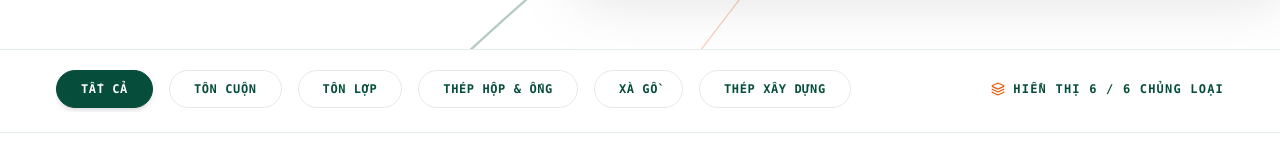
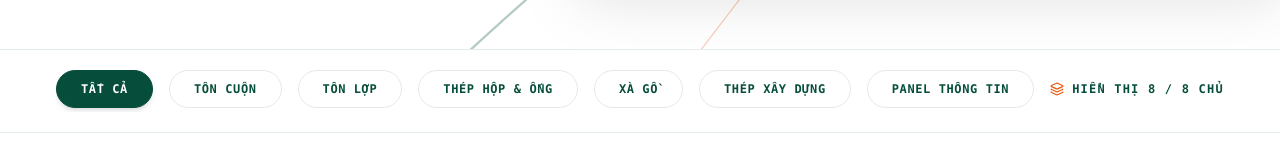
Before and after one commit to VTSDev-tech/KIMNGANSTEEL, a Next.js app in the folder KIMNGANSTEEL/: page /san-pham in a window 1280 px wide. Shown: the part 756-916 px from the top of the page. Built offline with nearby package versions, Linux system fonts and the light colour scheme.

Commit message:
update  product

```diff
--- a/KIMNGANSTEEL/src/app/san-pham/page.tsx
+++ b/KIMNGANSTEEL/src/app/san-pham/page.tsx
@@ -57,7 +57,7 @@ const PRODUCTS: Product[] = [
     desc: "Nguồn nguyên liệu chất lượng cao, bề mặt đồng đều, độ bền vượt trội, đáp ứng đa dạng nhu cầu sản xuất.",
     image: "/ton_ma_kem_1.svg",
     specs: [
-      { label: "Độ dày", value: "0,30 – 1,20 mm" },
+      { label: "Độ dày", value: "0,25 – 0,60 mm" },
       { label: "Bề mặt", value: "Mạ kẽm, mạ nhôm kẽm, mạ màu" },
       { label: "Ứng dụng", value: "Cán tôn, mái và vách công nghiệp" },
     ],
@@ -145,6 +145,38 @@ const PRODUCTS: Product[] = [
     brands: ["Thép Hòa Phát", "Thép Pomina"],
     applications: ["Đổ móng & Dầm cột bê tông cốt thép", "Công trình cao tầng & Hạ tầng giao thông", "Nhà dân dụng & Khung đúc"],
   },
+  {
+    id: "panel-thong-tin",
+    index: "07",
+    name: "PANEL CÁCH NHIỆT",
+    subtags: "PANEL EPS  ·  PANEL PU  ·  PANEL PIR",
+    category: "Panel Cách Nhiệt",
+    desc: "Tấm panel cách nhiệt gồm hai lớp tôn mạ bên ngoài và lõi cách nhiệt ở giữa. Sản phẩm cách nhiệt, cách âm, thi công nhanh và phù hợp nhà xưởng, kho lạnh, phòng sạch và công trình lắp ghép.",
+    image: "/thiet-ke-chua-co-ten-4.svg",
+    specs: [
+      { label: "Độ dày", value: "Gia công theo nhu cầu và loại lõi" },
+      { label: "Bề mặt", value: "Tôn mạ kẽm, tôn mạ màu" },
+    ],
+    details: "Panel cách nhiệt Kim Ngân Steel đúng quy cách, hỗ trợ tư vấn loại lõi phù hợp và gia công theo yêu cầu khách hàng.",
+    brands: ["Kim Ngân Steel", "Panel EPS", "Panel PU", "Panel PIR"],
+    applications: ["Vách ngăn", "Mái", "Trần", "Kho lạnh", "Nhà lắp ghép"],
+  },
+  {
+    id: "ton-pu",
+    index: "08",
+    name: "TÔN PU CÁCH NHIỆT",
+    subtags: "TÔN LẠNH PU  ·  TÔN MÀU PU  ·  TÔN 3 LỚP",
+    category: "Tôn PU",
+    desc: "Tôn PU là dòng tôn lợp cách nhiệt nhiều lớp, gồm lớp tôn bề mặt, lõi foam Polyurethane và lớp lót bảo vệ phía dưới. Hạn chế truyền nhiệt, giảm tiếng ồn khi mưa và phù hợp mái nhà ở, nhà xưởng, kho bãi, công trình dân dụng.",
+    image: "/ton-pu.svg",
+    specs: [
+      { label: "Cấu tạo", value: "Tôn bề mặt · Lõi foam PU · Lớp lót bạc/PVC" },
+      { label: "Ứng dụng", value: "Mái nhà, nhà xưởng, kho bãi, mái che" },
+    ],
+    details: "Tôn PU Kim Ngân có cấu tạo nhiều lớp, lớp foam PU ở giữa giúp cách nhiệt và giảm ồn, trong khi lớp tôn mạ bên ngoài bảo vệ và tạo thẩm mỹ. Thông số lõi được gia công theo yêu cầu khách hàng, không ghi cố định một con số.",
+    brands: ["Kim Ngân Steel", "Tôn PU cách nhiệt"],
+    applications: ["Mái nhà", "Nhà xưởng", "Kho bãi", "Công trình lắp ghép"],
+  },
 
 ];
 
@@ -155,6 +187,7 @@ const CATEGORIES = [
   "THÉP HỘP & ỐNG",
   "XÀ GỒ",
   "THÉP XÂY DỰNG",
+  "PANEL THÔNG TIN",
 
 ];
 
```
Also changed, not shown: 2 other files (tests, documents, lock files or other folders).
